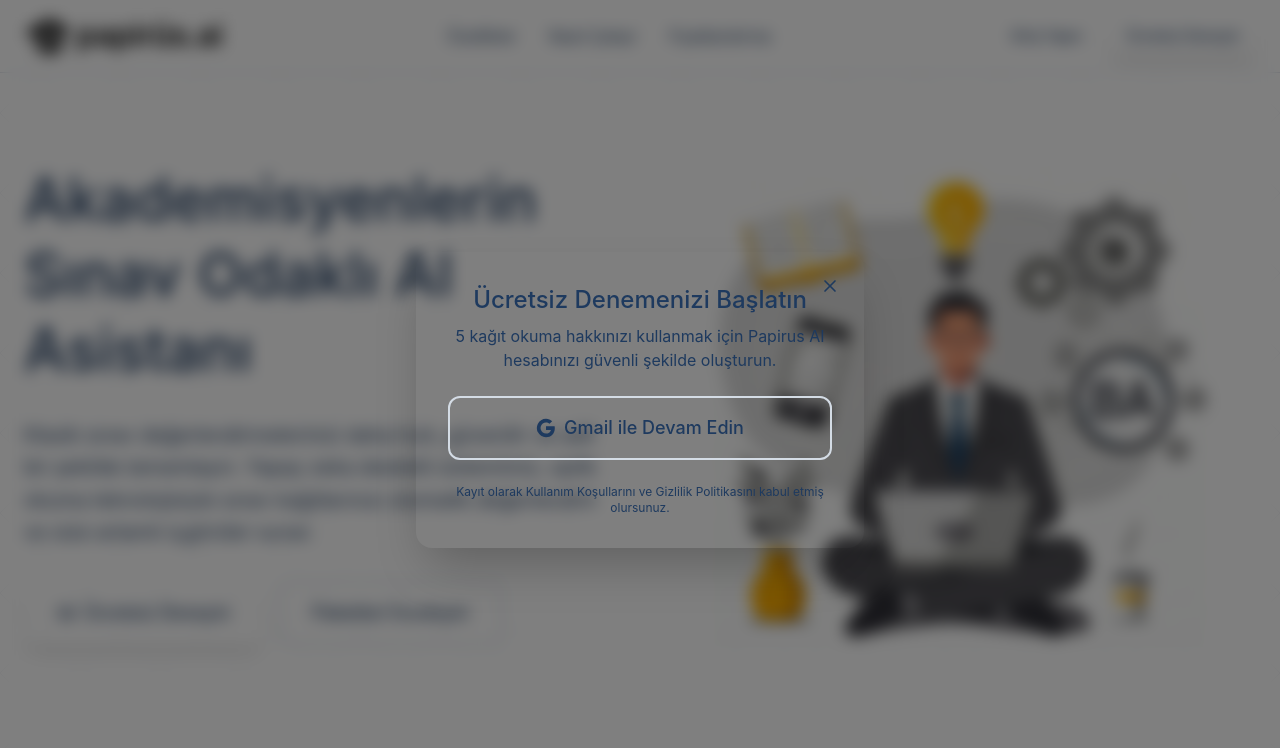
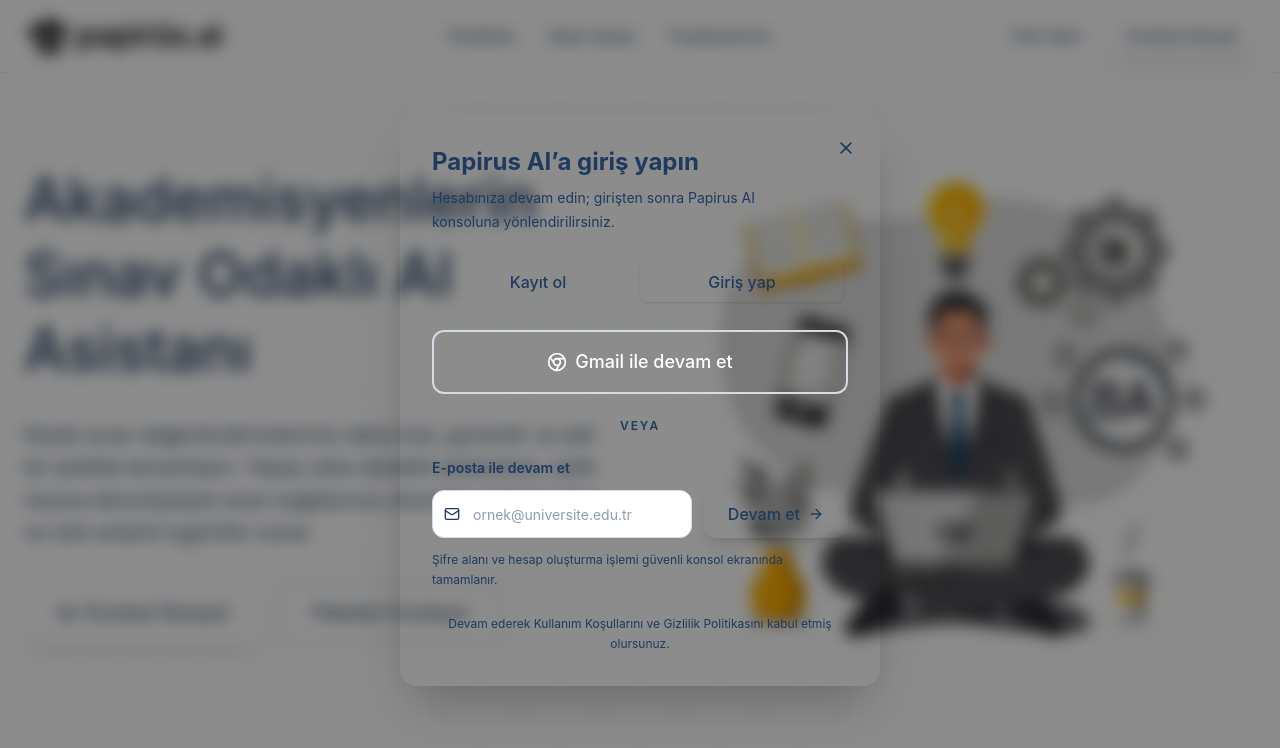
Before and after one commit to okanacer332/exam-landing, a React (Vite) app: page / in a window 1280 px wide. Both pictures are taken after a click on the button "Giriş Yapın". Shown: the top 748 px of the page. Built offline with nearby package versions, Linux system fonts and the light colour scheme; no server answers.

Commit message:
Fix landing auth handoff

```diff
--- a/src/app/App.tsx
+++ b/src/app/App.tsx
@@ -1,46 +1,65 @@
-import { useState, useEffect } from "react";
+import { useEffect, useState } from "react";
+import { CTA } from "./components/CTA";
+import { FAQ } from "./components/FAQ";
+import { Features } from "./components/Features";
+import { Footer } from "./components/Footer";
 import { Header } from "./components/Header";
 import { Hero } from "./components/Hero";
+import { PageLoader } from "./components/PageLoader";
+import { Pricing } from "./components/Pricing";
 import { ProcessSteps } from "./components/ProcessSteps";
-import { Features } from "./components/Features";
+import { AuthIntent, RegistrationModal } from "./components/RegistrationModal";
 import { PrivacyPolicy } from "./components/policies/PrivacyPolicy";
+import { SecurityPolicy } from "./components/policies/SecurityPolicy";
 import { TermsOfUse } from "./components/policies/TermsOfUse";
-import { SecurityPolicy } from "./components/policies/SecurityPolicy";
-import { FAQ } from "./components/FAQ";
-import { Pricing } from "./components/Pricing";
-import { CTA } from "./components/CTA";
-import { Footer } from "./components/Footer";
-import { RegistrationModal } from "./components/RegistrationModal";
-import { PageLoader } from "./components/PageLoader";
+
+function getRouteIntent(pathname: string): AuthIntent | null {
+  const normalizedPath = pathname.replace(/\/$/, "");
+  if (normalizedPath === "/giris" || normalizedPath === "/login") return "login";
+  if (normalizedPath === "/kayit" || normalizedPath === "/register") return "trial";
+  return null;
+}
 
 export default function App() {
   const [isModalOpen, setIsModalOpen] = useState(false);
+  const [authIntent, setAuthIntent] = useState<AuthIntent>("trial");
   const [isLoading, setIsLoading] = useState(true);
+  const [hash, setHash] = useState(window.location.hash);
 
-  const [hash, setHash] = useState(window.location.hash);
+  const openAuthModal = (intent: AuthIntent) => {
+    setAuthIntent(intent);
+    setIsModalOpen(true);
+  };
 
   useEffect(() => {
     const onHashChange = () => {
       setHash(window.location.hash);
       window.scrollTo(0, 0);
     };
-    window.addEventListener('hashchange', onHashChange);
-    return () => window.removeEventListener('hashchange', onHashChange);
+    window.addEventListener("hashchange", onHashChange);
+    return () => window.removeEventListener("hashchange", onHashChange);
+  }, []);
+
+  useEffect(() => {
+    const routeIntent = getRouteIntent(window.location.pathname);
+    if (routeIntent) {
+      openAuthModal(routeIntent);
+    }
   }, []);
 
   const renderContent = () => {
-    if (hash === '#gizlilik-politikasi') return <PrivacyPolicy />;
-    if (hash === '#kullanim-kosullari') return <TermsOfUse />;
-    if (hash === '#guvenlik-politikasi') return <SecurityPolicy />;
+    if (hash === "#gizlilik-politikasi") return <PrivacyPolicy />;
+    if (hash === "#kullanim-kosullari") return <TermsOfUse />;
+    if (hash === "#guvenlik-politikasi") return <SecurityPolicy />;
 
     return (
       <>
-        <Hero onTryClick={() => setIsModalOpen(true)} />
+        <Hero onTryClick={() => openAuthModal("trial")} />
         <ProcessSteps />
         <Features />
-        <Pricing onTryClick={() => setIsModalOpen(true)} />
+        <Pricing onTryClick={() => openAuthModal("trial")} />
         <FAQ />
-        <CTA onTryClick={() => setIsModalOpen(true)} />
+        <CTA onTryClick={() => openAuthModal("trial")} />
       </>
     );
   };
@@ -48,13 +67,16 @@
   return (
     <>
       {isLoading && <PageLoader onComplete={() => setIsLoading(false)} />}
-      <div className="min-h-screen bg-white flex flex-col">
-        <Header onTryClick={() => setIsModalOpen(true)} />
-        <main className="flex-1">
-          {renderContent()}
-        </main>
+      <div className="flex min-h-screen flex-col bg-white">
+        <Header onLoginClick={() => openAuthModal("login")} onTryClick={() => openAuthModal("trial")} />
+        <main className="flex-1">{renderContent()}</main>
         <Footer />
-        <RegistrationModal open={isModalOpen} onOpenChange={setIsModalOpen} />
+        <RegistrationModal
+          open={isModalOpen}
+          intent={authIntent}
+          onOpenChange={setIsModalOpen}
+          onIntentChange={setAuthIntent}
+        />
       </div>
     </>
   );
--- a/src/app/components/RegistrationModal.tsx
+++ b/src/app/components/RegistrationModal.tsx
@@ -1,25 +1,59 @@
 import * as Dialog from "@radix-ui/react-dialog";
-import { X } from "lucide-react";
+import { ArrowRight, Chrome, Mail, X } from "lucide-react";
 import { motion } from "motion/react";
+import { FormEvent, useEffect, useState } from "react";
 import { Button } from "./Button";
+
+export type AuthIntent = "login" | "trial";
 
 interface RegistrationModalProps {
   open: boolean;
+  intent: AuthIntent;
   onOpenChange: (open: boolean) => void;
+  onIntentChange: (intent: AuthIntent) => void;
 }
 
-export function RegistrationModal({ open, onOpenChange }: RegistrationModalProps) {
+const consoleBaseUrl = (import.meta.env.VITE_CONSOLE_URL || "https://konsol.papirus-ai.com").replace(/\/$/, "");
+
+function buildConsoleLoginUrl(params: Record<string, string>) {
+  const url = new URL("/giris", consoleBaseUrl);
+  Object.entries(params).forEach(([key, value]) => {
+    if (value) url.searchParams.set(key, value);
+  });
+  return url.toString();
+}
+
+export function RegistrationModal({ open, intent, onOpenChange, onIntentChange }: RegistrationModalProps) {
+  const [email, setEmail] = useState("");
+  const isTrial = intent === "trial";
+
+  useEffect(() => {
+    if (!open) setEmail("");
+  }, [open]);
+
   const handleGoogleSignIn = () => {
-    window.location.href = "/giris";
+    window.location.href = buildConsoleLoginUrl({
+      auth: "google",
+      intent: isTrial ? "signup" : "signin",
+    });
+  };
+
+  const handleEmailContinue = (event: FormEvent<HTMLFormElement>) => {
+    event.preventDefault();
+    window.location.href = buildConsoleLoginUrl({
+      auth: "email",
+      intent: isTrial ? "signup" : "signin",
+      email: email.trim(),
+    });
   };
 
   return (
     <Dialog.Root open={open} onOpenChange={onOpenChange}>
       <Dialog.Portal>
-        <Dialog.Overlay className="fixed inset-0 bg-black/50 backdrop-blur-sm z-50" />
-        <Dialog.Content className="fixed top-1/2 left-1/2 z-50 w-[calc(100vw-2rem)] max-w-md -translate-x-1/2 -translate-y-1/2 rounded-2xl bg-card p-6 shadow-2xl sm:p-8">
-          <Dialog.Close className="absolute top-4 right-4 p-2 rounded-lg hover:bg-secondary transition-colors">
-            <X className="w-5 h-5" />
+        <Dialog.Overlay className="fixed inset-0 z-50 bg-black/45 backdrop-blur-sm" />
+        <Dialog.Content className="fixed left-1/2 top-1/2 z-50 w-[calc(100vw-2rem)] max-w-[30rem] -translate-x-1/2 -translate-y-1/2 rounded-2xl bg-card p-6 shadow-2xl sm:p-8">
+          <Dialog.Close className="absolute right-4 top-4 rounded-lg p-2 text-muted-foreground transition-colors hover:bg-secondary hover:text-foreground">
+            <X className="h-5 w-5" />
           </Dialog.Close>
 
           <motion.div
@@ -27,39 +61,77 @@
             animate={{ opacity: 1, y: 0 }}
             className="space-y-6"
           >
-            <div className="text-center space-y-2">
-              <Dialog.Title className="text-2xl text-foreground">
-                Ücretsiz Denemenizi Başlatın
+            <div className="space-y-2 pr-8">
+              <Dialog.Title className="text-2xl font-bold text-foreground">
+                {isTrial ? "Ücretsiz denemenizi başlatın" : "Papirus AI’a giriş yapın"}
               </Dialog.Title>
-              <Dialog.Description className="text-muted-foreground">
-                5 kağıt okuma hakkınızı kullanmak için Papirus AI hesabınızı güvenli şekilde oluşturun.
+              <Dialog.Description className="text-sm leading-6 text-muted-foreground">
+                {isTrial
+                  ? "5 kağıt okuma hakkınızı kullanmak için hesabınızı güvenli şekilde oluşturun."
+                  : "Hesabınıza devam edin; girişten sonra Papirus AI konsoluna yönlendirilirsiniz."}
               </Dialog.Description>
             </div>
 
-            <Button variant="outline" size="lg" className="w-full" onClick={handleGoogleSignIn}>
-              <svg className="w-5 h-5" viewBox="0 0 24 24" aria-hidden="true">
-                <path
-                  fill="currentColor"
-                  d="M22.56 12.25c0-.78-.07-1.53-.2-2.25H12v4.26h5.92c-.26 1.37-1.04 2.53-2.21 3.31v2.77h3.57c2.08-1.92 3.28-4.74 3.28-8.09z"
-                />
-                <path
-                  fill="currentColor"
-                  d="M12 23c2.97 0 5.46-.98 7.28-2.66l-3.57-2.77c-.98.66-2.23 1.06-3.71 1.06-2.86 0-5.29-1.93-6.16-4.53H2.18v2.84C3.99 20.53 7.7 23 12 23z"
-                />
-                <path
-                  fill="currentColor"
-                  d="M5.84 14.09c-.22-.66-.35-1.36-.35-2.09s.13-1.43.35-2.09V7.07H2.18C1.43 8.55 1 10.22 1 12s.43 3.45 1.18 4.93l2.85-2.22.81-.62z"
-                />
-                <path
-                  fill="currentColor"
-                  d="M12 5.38c1.62 0 3.06.56 4.21 1.64l3.15-3.15C17.45 2.09 14.97 1 12 1 7.7 1 3.99 3.47 2.18 7.07l3.66 2.84c.87-2.6 3.3-4.53 6.16-4.53z"
-                />
-              </svg>
-              Gmail ile Devam Edin
+            <div className="grid grid-cols-2 rounded-xl bg-secondary p-1 text-sm font-semibold">
+              <button
+                type="button"
+                onClick={() => onIntentChange("trial")}
+                className={`rounded-lg px-3 py-2 transition ${
+                  isTrial ? "bg-card text-foreground shadow-sm" : "text-muted-foreground hover:text-foreground"
+                }`}
+              >
+                Kayıt ol
+              </button>
+              <button
+                type="button"
+                onClick={() => onIntentChange("login")}
+                className={`rounded-lg px-3 py-2 transition ${
+                  !isTrial ? "bg-card text-foreground shadow-sm" : "text-muted-foreground hover:text-foreground"
+                }`}
+              >
+                Giriş yap
+              </button>
+            </div>
+
+            <Button variant="outline" size="lg" className="w-full border-primary bg-primary text-white hover:opacity-90" onClick={handleGoogleSignIn}>
+              <Chrome className="h-5 w-5" />
+              Gmail ile devam et
             </Button>
 
-            <p className="text-xs text-center text-muted-foreground">
-              Kayıt olarak Kullanım Koşullarını ve Gizlilik Politikasını kabul etmiş olursunuz.
+            <div className="flex items-center gap-3 text-xs font-semibold uppercase tracking-[0.16em] text-muted-foreground">
+              <span className="h-px flex-1 bg-border" />
+              veya
+              <span className="h-px flex-1 bg-border" />
+            </div>
+
+            <form className="space-y-3" onSubmit={handleEmailContinue}>
+              <label className="block text-sm font-semibold text-foreground" htmlFor="landing-auth-email">
+                E-posta ile devam et
+              </label>
+              <div className="flex flex-col gap-3 sm:flex-row">
+                <div className="relative flex-1">
+                  <Mail className="pointer-events-none absolute left-3 top-1/2 h-4 w-4 -translate-y-1/2 text-muted-foreground" />
+                  <input
+                    id="landing-auth-email"
+                    type="email"
+                    value={email}
+                    onChange={(event) => setEmail(event.target.value)}
+                    placeholder="ornek@universite.edu.tr"
+                    className="h-12 w-full rounded-xl border border-border bg-white pl-10 pr-3 text-sm outline-none transition focus:border-primary focus:ring-4 focus:ring-primary/10"
+                  />
+                </div>
+                <Button type="submit" variant="primary" size="md" className="h-12 whitespace-nowrap px-4">
+                  Devam et
+                  <ArrowRight className="h-4 w-4" />
+                </Button>
+              </div>
+              <p className="text-xs leading-5 text-muted-foreground">
+                Şifre alanı ve hesap oluşturma işlemi güvenli konsol ekranında tamamlanır.
+              </p>
+            </form>
+
+            <p className="text-center text-xs leading-5 text-muted-foreground">
+              Devam ederek Kullanım Koşullarını ve Gizlilik Politikasını kabul etmiş olursunuz.
             </p>
           </motion.div>
         </Dialog.Content>
```
Also changed, not shown: src/app/components/Header.tsx (+9 -8 lines).
